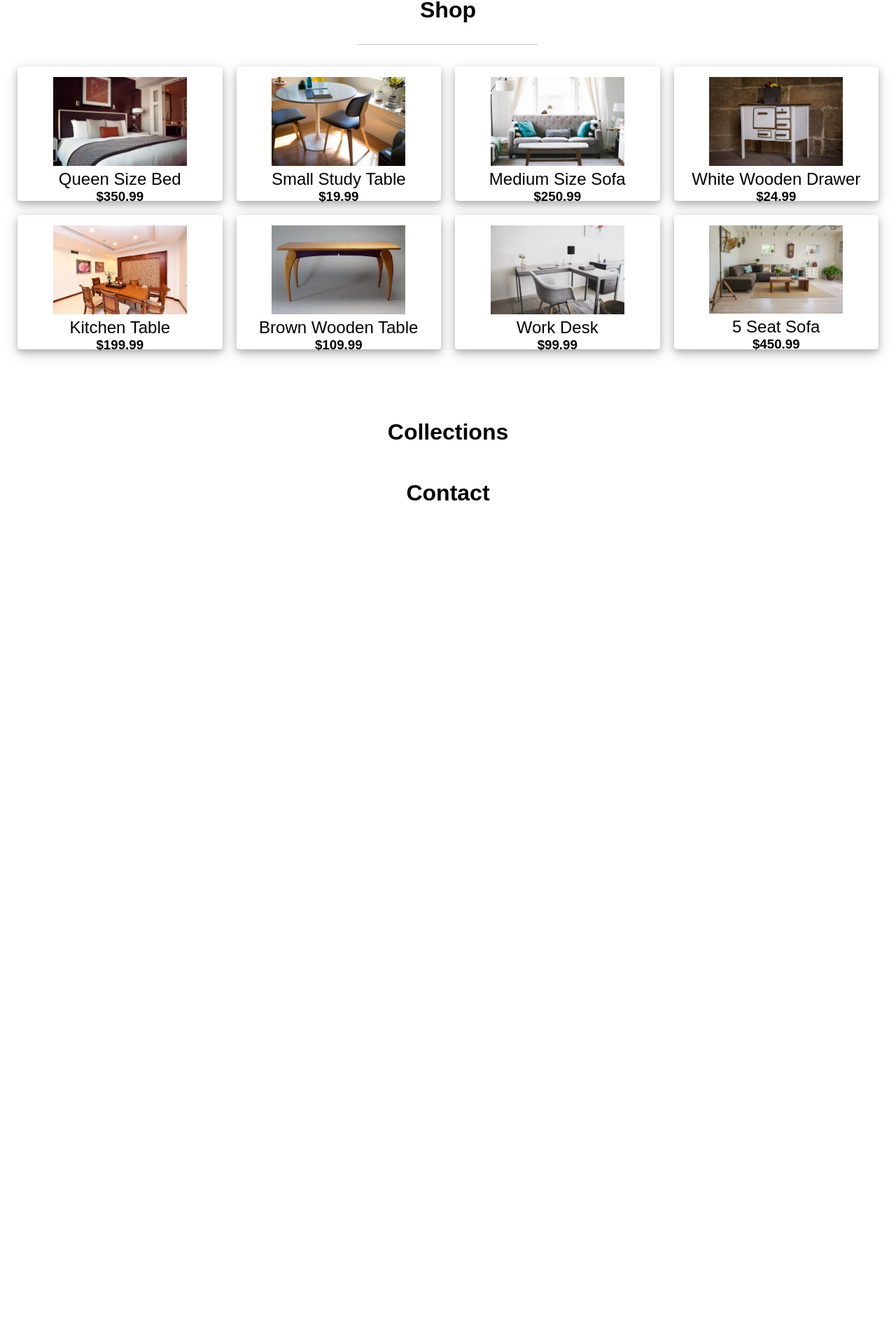
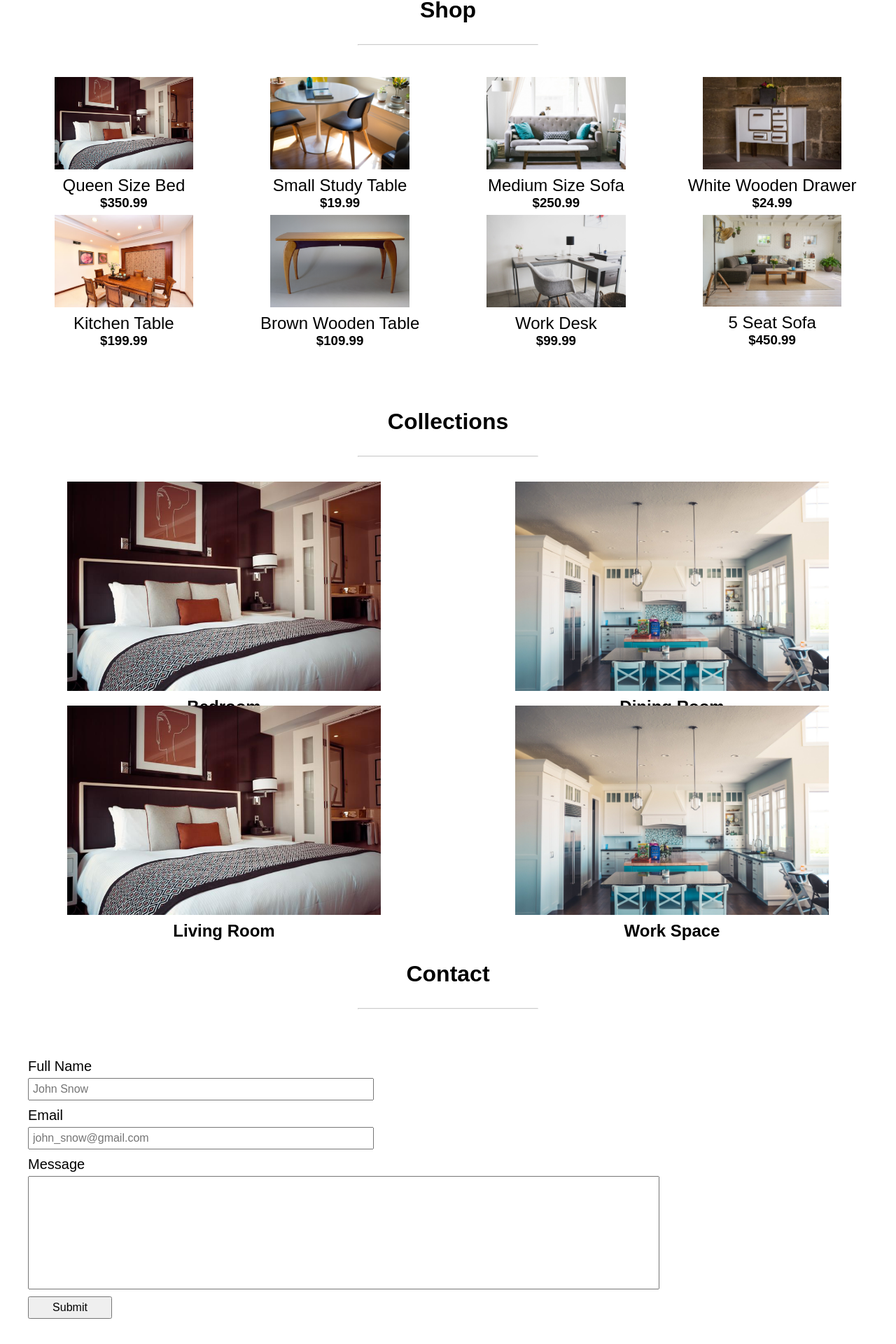
Before and after one commit to irfaan-jamarussadiq/react-commerce, a React (Create React App) app: page / in a window 1280 px wide. Shown: the part 854-2774 px from the top of the page at 70% size. Before the commit the page ends 1602 px from the top, so only its background shows below. Built offline with nearby package versions, Linux system fonts and the light colour scheme; a web font is replaced by a local one.

Commit message:
removed codesandbox

```diff
--- a/public/index.html
+++ b/public/index.html
@@ -14,7 +14,6 @@
 
     <link rel="preconnect" href="https://fonts.gstatic.com">
     <link href="https://fonts.googleapis.com/css2?family=Nanum+Gothic&family=Work+Sans:wght@400;600&display=swap" rel="stylesheet">
-    <link rel="stylesheet" type="text/css" href="https://unpkg.com/fullpage.js/dist/fullpage.min.css">
     <link rel="preconnect" href="https://fonts.gstatic.com">
     <link href="https://fonts.googleapis.com/css2?family=Sansita+Swashed:wght@300&display=swap" rel="stylesheet">
     <link rel="manifest" href="%PUBLIC_URL%/manifest.json" />
@@ -29,7 +28,7 @@
       work correctly both with client-side routing and a non-root public URL.
       Learn how to configure a non-root public URL by running `npm run build`.
     -->
-    <title>React App</title>
+    <title>HomeCraft</title>
   </head>
 
   <body>
--- a/src/App.js
+++ b/src/App.js
@@ -2,6 +2,8 @@ import React from "react";
 import NavBar from "./NavBar.js";
 import Section from "./Section.js";
 import Login from "./Login.js";
+import Collections from "./Collections.js";
+import Contact from "./Contact.js";
 import LandingPage from "./LandingPage.js";
 import ProductList from "./ProductList.js";
 import "./styles.css";
@@ -20,7 +22,7 @@ export default function App() {
       </Section>
       <Section
         title="Collections"
-        text={""}
+        text={<Collections/>}
         dark={false}
         id="section2"
       >
@@ -28,7 +30,7 @@ export default function App() {
 
       <Section
         title="Contact"
-        text={""}
+        text={<Contact/>}
         dark={false}
         id="section3"
       >
--- /dev/null
+++ b/src/Collections.js
@@ -0,0 +1,40 @@
+import React from "react";
+
+export default function Collections() {
+    return (
+        <div className="Collections">
+            <div className="section" id="collections">
+                <hr/>
+                <div class="gallery">
+                    <div>
+                        <figure>
+                            <img src="images/bedroom.jpg" class="gallery__img" alt="Image 1" />
+                        </figure>
+                        <h2>Bedroom</h2>
+                    </div>
+
+                    <div>
+                        <figure>
+                            <img src="images/dining-collection.jpg" class="gallery__img" alt="Image 1" />
+                        </figure>
+                        <h2>Dining Room</h2>
+                    </div>
+
+                    <div>
+                        <figure>
+                            <img src="images/bedroom.jpg" class="gallery__img" alt="Image 1" />
+                        </figure>
+                        <h2>Living Room</h2>
+                    </div>
+
+                    <div>
+                        <figure>
+                            <img src="images/dining-collection.jpg" class="gallery__img" alt="Image 1" />
+                        </figure>
+                        <h2>Work Space</h2>
+                    </div>
+                </div>
+            </div>
+        </div>
+    );
+}
--- /dev/null
+++ b/src/Contact.js
@@ -0,0 +1,42 @@
+import React from 'react';
+import { useForm } from "react-hook-form";
+
+export default function Contact() {
+  const { register, handleSubmit, errors } = useForm();
+  const onSubmit = data => console.log(data);
+
+  //console.log(watch("example")); // watch input value by passing the name of it
+
+  return (
+    <div class="form-container">
+      <hr/>
+      <form onSubmit={handleSubmit(onSubmit)}>
+        <label>Full Name</label>
+        <input
+          name="name"
+          placeholder="John Snow"
+          ref={register({
+            required: "Name Required!"
+          })}
+          class="name-input" />
+        {errors.name && <p style={{ color: "red" }}>{errors.name.message}</p>}
+        <label>Email</label>
+        <input
+          name="email"
+          placeholder="john_snow@gmail.com"
+          ref={register({
+            required: "Email required!",
+            pattern: {
+              value: /^[A-Z0-9._%+-]+@[A-Z0-9.-]+\.[A-Z]{2,}$/i,
+              message: "Please enter a valid email address."
+            }
+          })}
+          class="email-input" />
+        {errors.email && <p style={{ color: "red" }}>{errors.email.message}</p>}
+        <label class="message">Message</label>
+        <textarea class="message-input"></textarea>
+        <input class="submit" type="submit" value="Submit"></input>
+      </form>
+    </div>
+  );
+}
--- a/src/Login.css
+++ /dev/null
@@ -1,262 +0,0 @@
-
-/* BASIC */
-
-html {
-    background-color: #56baed;
-  }
-
-  body {
-    font-family: "Poppins", sans-serif;
-    height: 100vh;
-  }
-
-  a {
-    color: #92badd;
-    display:inline-block;
-    text-decoration: none;
-    font-weight: 400;
-  }
-
-  h2 {
-    text-align: center;
-    font-size: 16px;
-    font-weight: 600;
-    text-transform: uppercase;
-    display:inline-block;
-    margin: 40px 8px 10px 8px;
-    color: #cccccc;
-  }
-
-
-
-  /* STRUCTURE */
-
-  .wrapper {
-    display: flex;
-    align-items: center;
-    flex-direction: column;
-    justify-content: center;
-    width: 100%;
-    min-height: 100%;
-    padding: 20px;
-  }
-
-  #formContent {
-    -webkit-border-radius: 10px 10px 10px 10px;
-    border-radius: 10px 10px 10px 10px;
-    background: #fff;
-    padding: 30px;
-    width: 90%;
-    max-width: 450px;
-    position: relative;
-    padding: 0px;
-    -webkit-box-shadow: 0 30px 60px 0 rgba(0,0,0,0.3);
-    box-shadow: 0 30px 60px 0 rgba(0,0,0,0.3);
-    text-align: center;
-  }
-
-  #formFooter {
-    background-color: #f6f6f6;
-    border-top: 1px solid #dce8f1;
-    padding: 25px;
-    text-align: center;
-    -webkit-border-radius: 0 0 10px 10px;
-    border-radius: 0 0 10px 10px;
-  }
-
-
-
-  /* TABS */
-
-  h2.inactive {
-    color: #cccccc;
-  }
-
-  h2.active {
-    color: #0d0d0d;
-    border-bottom: 2px solid #5fbae9;
-  }
-
-
-
-  /* FORM TYPOGRAPHY*/
-
-  input[type=button], input[type=submit], input[type=reset]  {
-    background-color: #56baed;
-    border: none;
-    color: white;
-    padding: 15px 80px;
-    text-align: center;
-    text-decoration: none;
-    display: inline-block;
-    text-transform: uppercase;
-    font-size: 13px;
-    -webkit-box-shadow: 0 10px 30px 0 rgba(95,186,233,0.4);
-    box-shadow: 0 10px 30px 0 rgba(95,186,233,0.4);
-    -webkit-border-radius: 5px 5px 5px 5px;
-    border-radius: 5px 5px 5px 5px;
-    margin: 5px 20px 40px 20px;
-    -webkit-transition: all 0.3s ease-in-out;
-    -moz-transition: all 0.3s ease-in-out;
-    -ms-transition: all 0.3s ease-in-out;
-    -o-transition: all 0.3s ease-in-out;
-    transition: all 0.3s ease-in-out;
-  }
-
-  input[type=button]:hover, input[type=submit]:hover, input[type=reset]:hover  {
-    background-color: #39ace7;
-  }
-
-  input[type=button]:active, input[type=submit]:active, input[type=reset]:active  {
-    -moz-transform: scale(0.95);
-    -webkit-transform: scale(0.95);
-    -o-transform: scale(0.95);
-    -ms-transform: scale(0.95);
-    transform: scale(0.95);
-  }
-
-  input[type=text] {
-    background-color: #f6f6f6;
-    border: none;
-    color: #0d0d0d;
-    padding: 15px 32px;
-    text-align: center;
-    text-decoration: none;
-    display: inline-block;
-    font-size: 16px;
-    margin: 5px;
-    width: 85%;
-    border: 2px solid #f6f6f6;
-    -webkit-transition: all 0.5s ease-in-out;
-    -moz-transition: all 0.5s ease-in-out;
-    -ms-transition: all 0.5s ease-in-out;
-    -o-transition: all 0.5s ease-in-out;
-    transition: all 0.5s ease-in-out;
-    -webkit-border-radius: 5px 5px 5px 5px;
-    border-radius: 5px 5px 5px 5px;
-  }
-
-  input[type=text]:focus {
-    background-color: #fff;
-    border-bottom: 2px solid #5fbae9;
-  }
-
-  input[type=text]:placeholder {
-    color: #cccccc;
-  }
-
-
-
-  /* ANIMATIONS */
-
-  /* Simple CSS3 Fade-in-down Animation */
-  .fadeInDown {
-    -webkit-animation-name: fadeInDown;
-    animation-name: fadeInDown;
-    -webkit-animation-duration: 1s;
-    animation-duration: 1s;
-    -webkit-animation-fill-mode: both;
-    animation-fill-mode: both;
-  }
-
-  @-webkit-keyframes fadeInDown {
-    0% {
-      opacity: 0;
-      -webkit-transform: translate3d(0, -100%, 0);
-      transform: translate3d(0, -100%, 0);
-    }
-    100% {
-      opacity: 1;
-      -webkit-transform: none;
-      transform: none;
-    }
-  }
-
-  @keyframes fadeInDown {
-    0% {
-      opacity: 0;
-      -webkit-transform: translate3d(0, -100%, 0);
-      transform: translate3d(0, -100%, 0);
-    }
-    100% {
-      opacity: 1;
-      -webkit-transform: none;
-      transform: none;
-    }
-  }
-
-  /* Simple CSS3 Fade-in Animation */
-  @-webkit-keyframes fadeIn { from { opacity:0; } to { opacity:1; } }
-  @-moz-keyframes fadeIn { from { opacity:0; } to { opacity:1; } }
-  @keyframes fadeIn { from { opacity:0; } to { opacity:1; } }
-
-  .fadeIn {
-    opacity:0;
-    -webkit-animation:fadeIn ease-in 1;
-    -moz-animation:fadeIn ease-in 1;
-    animation:fadeIn ease-in 1;
-
-    -webkit-animation-fill-mode:forwards;
-    -moz-animation-fill-mode:forwards;
-    animation-fill-mode:forwards;
-
-    -webkit-animation-duration:1s;
-    -moz-animation-duration:1s;
-    animation-duration:1s;
-  }
-
-  .fadeIn.first {
-    -webkit-animation-delay: 0.4s;
-    -moz-animation-delay: 0.4s;
-    animation-delay: 0.4s;
-  }
-
-  .fadeIn.second {
-    -webkit-animation-delay: 0.6s;
-    -moz-animation-delay: 0.6s;
-    animation-delay: 0.6s;
-  }
-
-  .fadeIn.third {
-    -webkit-animation-delay: 0.8s;
-    -moz-animation-delay: 0.8s;
-    animation-delay: 0.8s;
-  }
-
-  .fadeIn.fourth {
-    -webkit-animation-delay: 1s;
-    -moz-animation-delay: 1s;
-    animation-delay: 1s;
-  }
-
-  /* Simple CSS3 Fade-in Animation */
-  .underlineHover:after {
-    display: block;
-    left: 0;
-    bottom: -10px;
-    width: 0;
-    height: 2px;
-    background-color: #56baed;
-    content: "";
-    transition: width 0.2s;
-  }
-
-  .underlineHover:hover {
-    color: #0d0d0d;
-  }
-
-  .underlineHover:hover:after{
-    width: 100%;
-  }
-
-
-
-  /* OTHERS */
-
-  *:focus {
-      outline: none;
-  }
-
-  #icon {
-    width:60%;
-  }
--- a/src/ProductList.js
+++ b/src/ProductList.js
@@ -4,7 +4,7 @@ export default function ProductList() {
     return (
         <div className="ProductList">
             <div className="section" id="shop">
-                <hr></hr>
+                <hr/>
                 <div class="gallery">
                     <div className="gallery-item">
                         <figure class="gallery__item gallery__item--1">
--- a/src/styles.css
+++ b/src/styles.css
@@ -114,7 +114,7 @@
   padding-bottom: 50px;
   display: grid;
   grid-template-columns: repeat(1, 1fr);
-  grid-template-rows: repeat(6, 70vw);
+  grid-template-rows: repeat(6, 55vw);
   grid-gap: 15px;
 }
 
@@ -133,8 +133,8 @@
     margin: 25px;
     display: grid;
     grid-template-columns: repeat(2, 1fr);
-    grid-template-rows: repeat(3, 35vw);
-    grid-gap: 15px;
+    grid-template-rows: repeat(3, 30vw);
+    grid-gap: 5px;
   }
 
   .product-price {
@@ -148,13 +148,20 @@
   }
 }
 
-@media only screen and (min-width: 768px) {
+@media only screen and (min-width: 1200px) {
   .ProductList .section .gallery {
-    margin: 25px;
     display: grid;
     grid-template-columns: repeat(4, 1fr);
     grid-template-rows: repeat(2, 15vw);
-    grid-gap: 20px;
+    grid-gap: 5px;
+  }
+
+  .Collections .section .gallery {
+    margin: 0 auto;
+    display: grid;
+    grid-template-columns: repeat(2, 1fr);
+    grid-template-rows: repeat(2, 25vw);
+    grid-gap: 0px;
   }
 
   .product-price {
@@ -168,7 +175,7 @@
   }
 }
 
-.ProductList .section .gallery__img {
+.section .gallery__img {
   padding: 5px;
   width: 70%;
   height: 70%;
@@ -179,6 +186,10 @@
   margin-top: 50px;
 }
 
+.figure {
+  margin: 0 auto;
+}
+
 .product-name-container, .product-price-container {
   display: flex;
   justify-content: center;
@@ -187,14 +198,6 @@
 
 .gallery-item {
   padding: 10px;
-  box-shadow: 0 4px 8px 0 rgba(0, 0, 0, 0.2), 0 6px 20px 0 rgba(0, 0, 0, 0.19);
-  border-radius: 2%;
-}
-
-figure {
-  display: flex;
-  justify-content: center;
-  align-items: center;
 }
 
 .product-name {
@@ -220,3 +223,40 @@ hr {
     max-width: 320px;
   }
 }
+
+form {
+  padding: 40px;
+  display: flex;
+  flex-direction: column;
+  align-items: flex-start;
+  margin-top: 15px;
+}
+
+label {
+  margin-bottom: 5px;
+  font-size: 20px;
+  font-weight: 500;
+}
+
+input {
+  padding: 5px;
+  margin-bottom: 10px;
+  font-size: 16px;
+}
+
+textarea {
+  font-size: 16px;
+  height: 10em;
+  width: 75%;
+  resize: none;
+}
+
+.name-input, .email-input {
+  width: 40%;
+}
+
+.submit {
+  margin-top: 10px;
+  width: 10%;
+  font-size: 16px;
+}
```
Also changed, not shown: .codesandbox/workspace.json (deleted), public/images/dining-collection.jpg (added), src/images/dining-collection.jpg (added).
